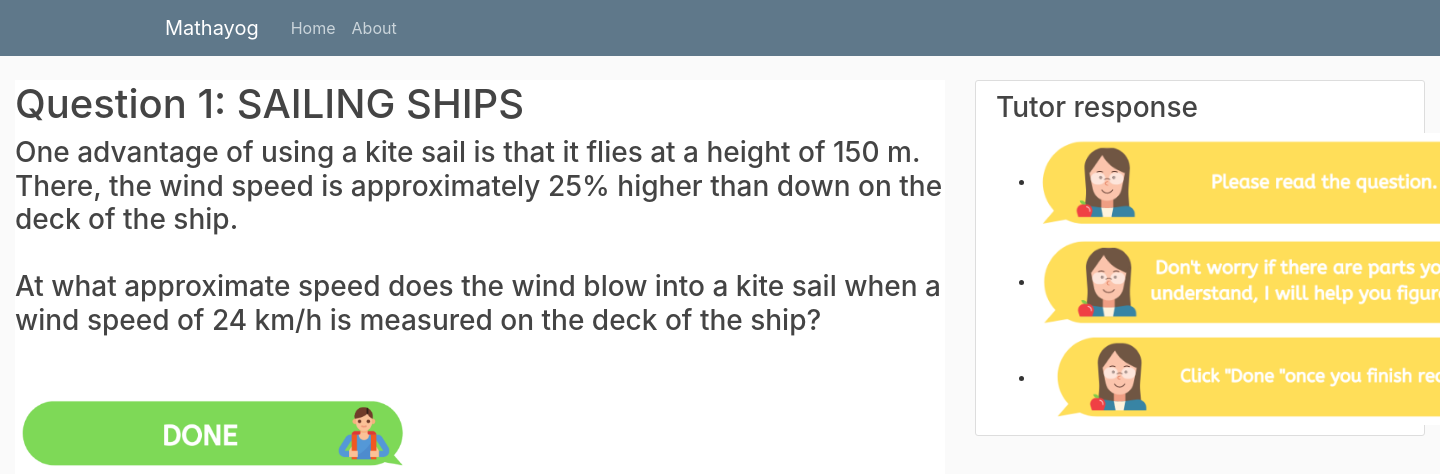
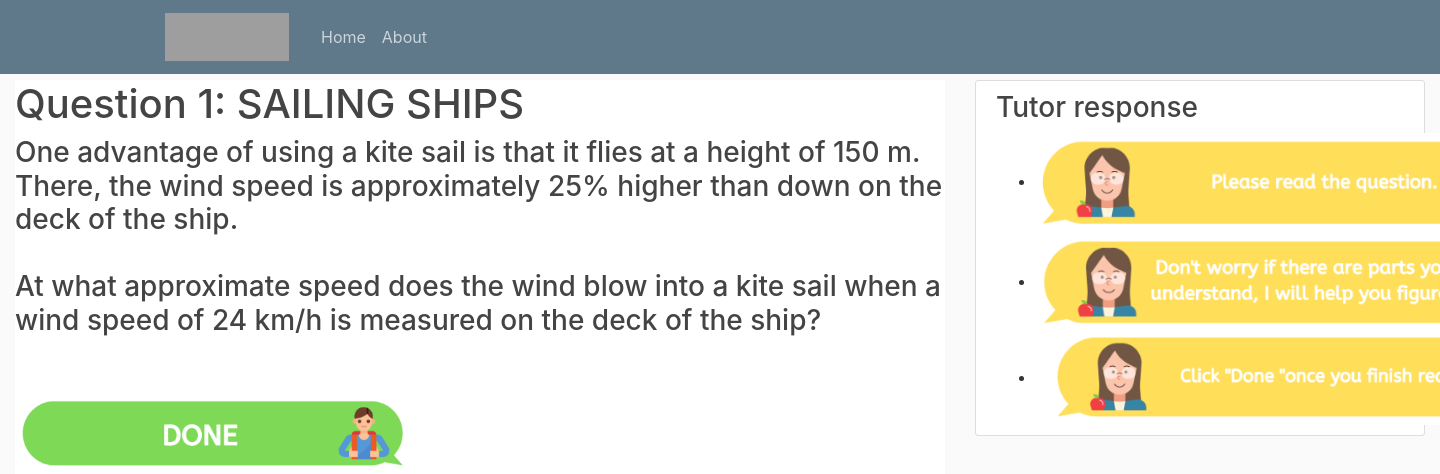
Before and after one commit to IvanCedric/mathayog_prototype, a Django app: page /index/ in a window 1440 px wide; the page is wider, and only the part inside the window is pictured. Shown: the top 474 px of that part. Run offline with Django 3.2, Linux system fonts and the light colour scheme; some libraries are stand-ins or nearby versions; grey boxes are pictures that could not be loaded.

Commit message:
Added mathayog icon

```diff
--- a/mathayog_prototype/polls/templates/base.html
+++ b/mathayog_prototype/polls/templates/base.html
@@ -25,7 +25,9 @@
     <header class="site-header">
       <nav class="navbar navbar-expand-md navbar-dark bg-steel fixed-top">
         <div class="container">
-          <a class="navbar-brand mr-4" href="/">Mathayog</a>
+          <a class="navbar-brand mr-4" href="{% url 'index' %}">
+              <img src= "{% static '/img/mathayog-icon-v2.png' %}" alt="MATHayog logo" style="width:124px;height:48px;">
+          </a>
           <button class="navbar-toggler" type="button" data-toggle="collapse" data-target="#navbarToggle" aria-controls="navbarToggle" aria-expanded="false" aria-label="Toggle navigation">
           <span class="navbar-toggler-icon"></span>
           </button>
```
